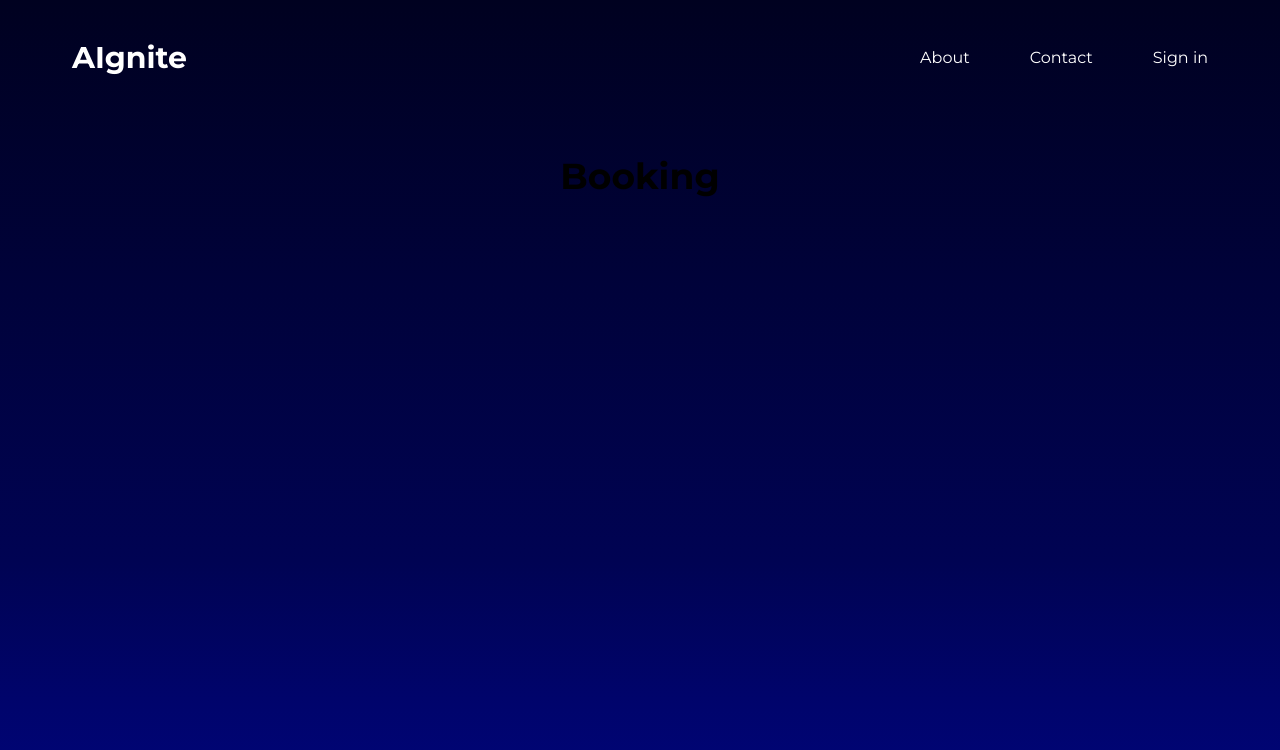
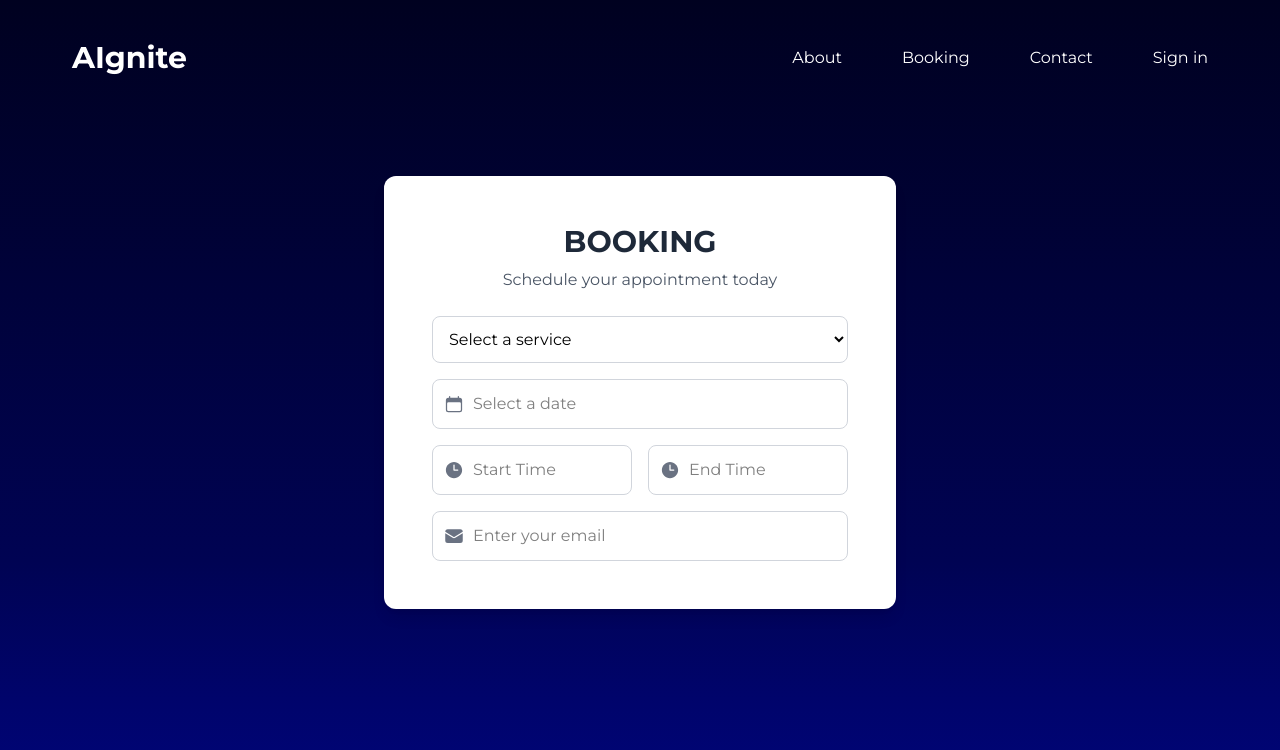
Before and after one commit to HarryKural/aignite, a React (Vite) app: page /booking in a window 1280 px wide. Shown: the top 750 px of the page. Built offline with nearby package versions, Linux system fonts and the light colour scheme.

Commit message:
add: implement booking page with service, date & time selection

```diff
--- a/package.json
+++ b/package.json
@@ -13,6 +13,7 @@
     "@heroicons/react": "^2.2.0",
     "@tailwindcss/vite": "^4.0.5",
     "react": "^19.0.0",
+    "react-datepicker": "^8.0.0",
     "react-dom": "^19.0.0",
     "react-router-dom": "^7.1.5",
     "tailwindcss": "^4.0.5"
--- a/src/components/Navbar.jsx
+++ b/src/components/Navbar.jsx
@@ -9,6 +9,7 @@
         </Link>
         <div className="space-x-15">
           <Link to="/about" className="hover:text-gray-400">About</Link>
+          <Link to="/booking" className="hover:text-gray-400">Booking</Link>
           <Link to="/contact" className="hover:text-gray-400">Contact</Link>
           <Link to="/login" className="hover:text-gray-400">Sign in</Link>
         </div>
--- a/src/index.css
+++ b/src/index.css
@@ -11,6 +11,10 @@
   min-height: 100vh;
 }
 
+.custom-gradient-light {
+  background: linear-gradient(to bottom, #D9D9D9 0%, #A6A6A6 96%, #8C8C8C 100%);
+}
+
 .btn-primary {
   background-color: #205AFA;
   }
@@ -18,3 +22,11 @@
 .btn-primary:hover {
     background-color: #1D4ED8;
 }
+
+.react-datepicker-wrapper {
+  width: 100% !important;
+}
+
+.react-datepicker__input-container input {
+  width: 100% !important;
+}
--- a/src/pages/Booking.jsx
+++ b/src/pages/Booking.jsx
@@ -1,13 +1,98 @@
+import { useState } from "react";
+import DatePicker from "react-datepicker";
+import "react-datepicker/dist/react-datepicker.css";
+import { CalendarIcon, ClockIcon, EnvelopeIcon } from "@heroicons/react/24/solid";
+
 function Booking() {
+    const [selectedService, setSelectedService] = useState("");
+    const [bookingDate, setBookingDate] = useState(null);
+    const [startTime, setStartTime] = useState(null);
+    const [endTime, setEndTime] = useState(null);
+    const [email, setEmail] = useState("");
+
     return (
-      <>
-        <title>AIgnite | Booking</title>
-        <meta name="description" content="Book AI experts in health, tech, legal, and more." />
-        <div className="text-center p-10">
-          <h1 className="text-4xl font-bold">Booking</h1>
+      <section className="flex items-center justify-center px-6 mt-15">
+        <div className="bg-white shadow-lg rounded-xl p-8 md:p-12 w-full max-w-lg">
+          <h2 className="text-gray-800 text-3xl font-bold text-center">BOOKING</h2>
+          <p className="text-gray-600 text-center mt-2">Schedule your appointment today</p>
+
+          {/* Form */}
+          <form className="mt-6 space-y-4">
+
+            {/* service selection */}
+            <div className="relative">
+              <select
+                className="w-full border border-gray-300 rounded-lg p-3 pl-3 focus:outline-none focus:ring-2 focus:ring-[#205AFA]"
+                value={selectedService}
+                onChange={(e) => setSelectedService(e.target.value)} required>
+                <option value="" disabled>Select a service</option>
+                <option value="Health">Health</option>
+                <option value="Technology">Technology</option>
+                <option value="Skincare">Skincare</option>
+                <option value="Finance">Finance</option>
+                <option value="Legal">Legal</option>
+                <option value="Education">Education</option>
+              </select>
+            </div>
+
+            {/* booking date */}
+            <div className="relative">
+              <CalendarIcon className="absolute left-3 top-1/2 transform -translate-y-1/2 h-5 w-5 text-gray-500" />
+              <DatePicker
+                selected={bookingDate}
+                onChange={(date) => setBookingDate(date)}
+                dateFormat="dd/MM/yyyy"
+                className="w-full border border-gray-300 rounded-lg p-3 pl-10 focus:outline-none focus:ring-2 focus:ring-[#205AFA]"
+                placeholderText="Select a date" required/>
+            </div>
+
+            {/* time selection */}
+            <div className="flex gap-4">
+              <div className="relative w-1/2">
+                <ClockIcon className="absolute left-3 top-1/2 transform -translate-y-1/2 h-5 w-5 text-gray-500" />
+                <DatePicker
+                  selected={startTime}
+                  onChange={(time) => setStartTime(time)}
+                  showTimeSelect
+                  showTimeSelectOnly
+                  timeIntervals={5}
+                  timeCaption="Time"
+                  dateFormat="hh:mm aa"
+                  className="w-full border border-gray-300 rounded-lg p-3 pl-10 focus:outline-none focus:ring-2 focus:ring-[#205AFA]"
+                  placeholderText="Start Time" required />
+              </div>
+              <div className="relative w-1/2">
+                <ClockIcon className="absolute left-3 top-1/2 transform -translate-y-1/2 h-5 w-5 text-gray-500" />
+                <DatePicker
+                  selected={endTime}
+                  onChange={(time) => setEndTime(time)}
+                  showTimeSelect
+                  showTimeSelectOnly
+                  timeIntervals={5}
+                  timeCaption="Time"
+                  dateFormat="hh:mm aa"
+                  className="w-full border border-gray-300 rounded-lg p-3 pl-10 focus:outline-none focus:ring-2 focus:ring-[#205AFA]"
+                  placeholderText="End Time" required />
+              </div>
+            </div>
+
+            {/* email */}
+            <div className="relative">
+              <EnvelopeIcon className="absolute left-3 top-1/2 transform -translate-y-1/2 h-5 w-5 text-gray-500" />
+              <input
+                type="email"
+                placeholder="Enter your email"
+                autoComplete="email"
+                required
+                className="w-full border border-gray-300 rounded-lg p-3 pl-10 focus:outline-none focus:ring-2 focus:ring-[#205AFA]"
+                value={email}
+                onChange={(e) => setEmail(e.target.value)} />
+            </div>
+
+          </form>
         </div>
-      </>
+      </section>
     );
-  }
+}
 
-  export default Booking;
+export default Booking;
--- a/src/pages/Login.jsx
+++ b/src/pages/Login.jsx
@@ -1,10 +1,12 @@
 import { useState } from "react";
 import { UserIcon, EnvelopeIcon, LockClosedIcon } from "@heroicons/react/24/solid";
 
-export default function Login() {
+function Login() {
   const [isSignUp, setIsSignUp] = useState(false);
 
   return (
+    <>
+    <title>AIgnite - Sign in</title>
     <section className="flex items-center justify-center px-6 mt-15">
       <div className="bg-white shadow-lg rounded-xl p-8 md:p-12 w-full max-w-lg">
         {/* Toggle Buttons */}
@@ -86,5 +88,8 @@
         </form>
       </div>
     </section>
+    </>
   );
 }
+
+export default Login;
```
Also changed, not shown: src/pages/Contact.jsx (+11 -3 lines), 1 other file (tests, documents, lock files or other folders).
